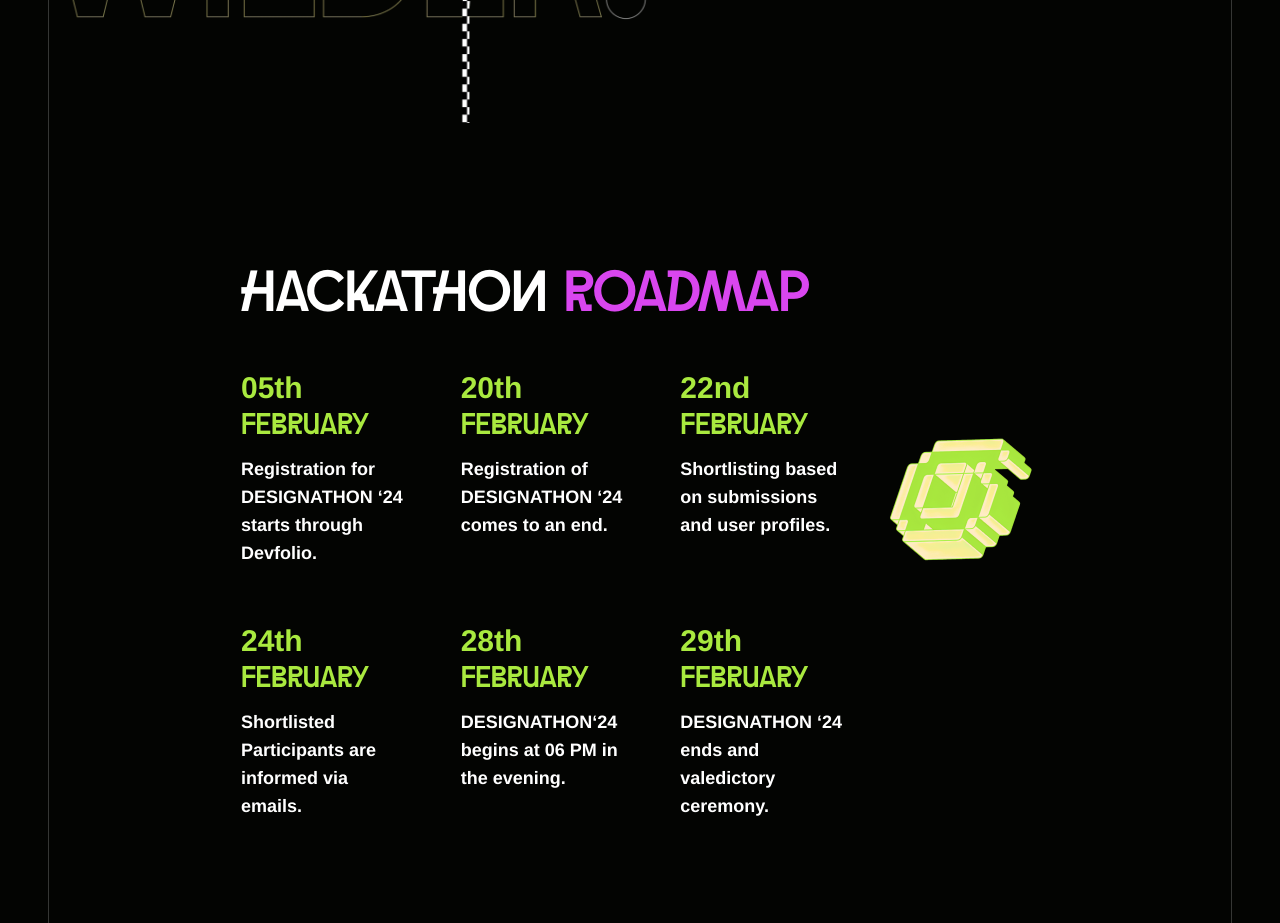
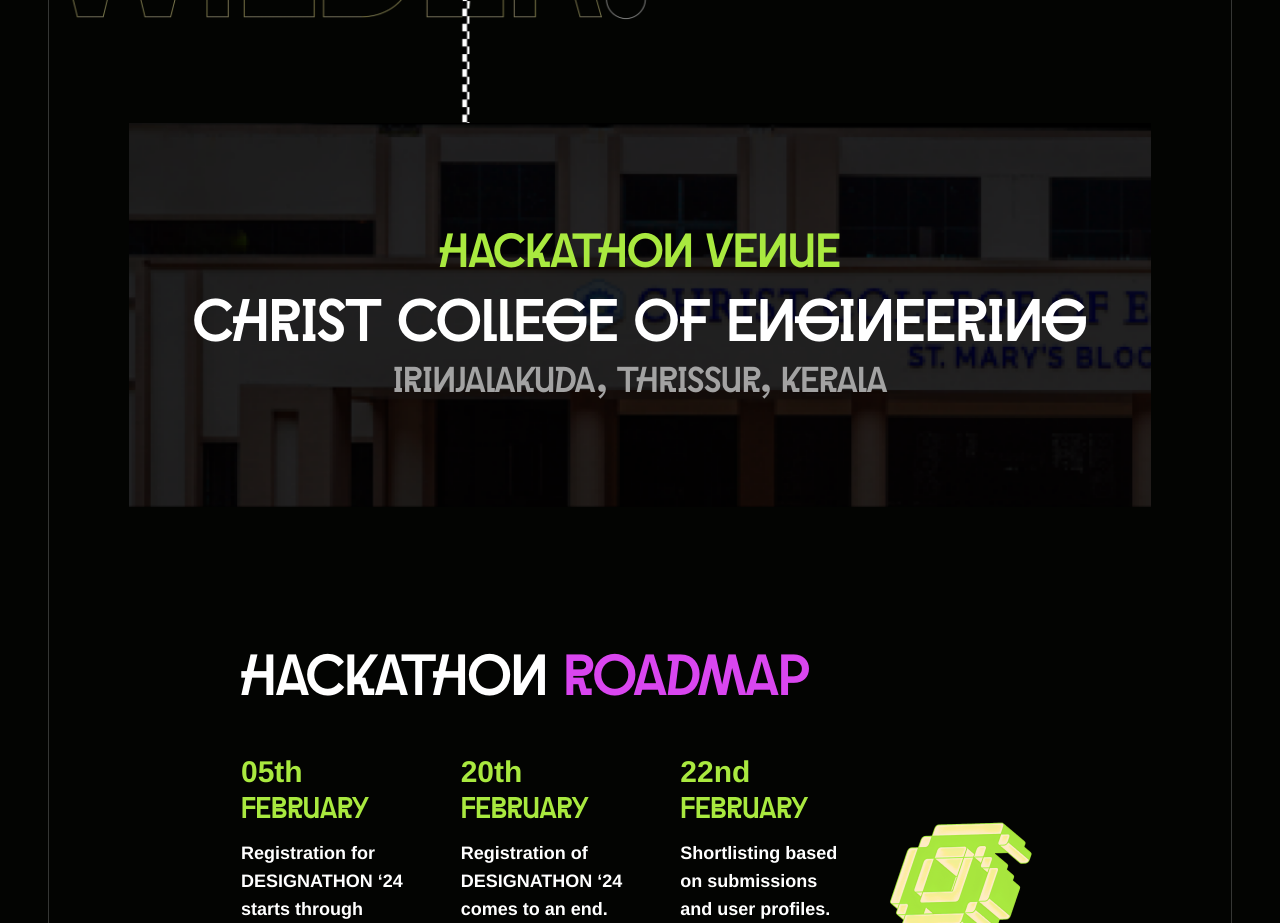
Before and after one commit to dhairya703/finalHackndroid, a Next.js app: page / in a window 1280 px wide. Shown: the part 2120-3043 px from the top of the page. Built offline with nearby package versions, Linux system fonts and the light colour scheme; a web font is replaced by a local one.

Commit message:
added hackathon venue section

```diff
--- a/app/_components/roadmap.tsx
+++ b/app/_components/roadmap.tsx
@@ -4,8 +4,7 @@ const Roadmap = () => {
   const events = [
     {
       date: "05th February",
-			description:
-				"Registration for DESIGNATHON ‘24 starts through Devfolio.",
+      description: "Registration for DESIGNATHON ‘24 starts through Devfolio.",
     },
     {
       date: "20th February",
@@ -30,6 +29,24 @@ const Roadmap = () => {
   ];
   return (
     <div className="h-96 mb-[600px] bg-dark px-4 w-full">
+      <div
+        className="bg-cover w-full h-full bg-black"
+        style={{
+          backgroundImage: "url('/images/college.png')",
+        }}
+      >
+        <div className="h-full flex items-center justify-center text-center font-normal font-secondary">
+          <div>
+            <div className="text-primary text-5xl pb-4">hackathon venue</div>
+            <div className="text-white text-6xl pb-2">
+              christ college of engineering
+            </div>
+            <div className="text-neutral-400 text-4xl">
+              irinjalakuda, thrissur, kerala
+            </div>
+          </div>
+        </div>
+      </div>
       <div className="p-28">
         <div>
           <div className="font-secondary py-4 text-[58px] font-normal">
@@ -45,13 +62,10 @@ const Roadmap = () => {
                   <span className="font-tertiary font-extrabold">
                     {event.date.split(" ")[0] + " "}
                   </span>
-									{event.date.split(" ")[1]}{" "}
-									{event.date.split(" ")[2]}
+                  {event.date.split(" ")[1]} {event.date.split(" ")[2]}
                 </h3>
                 <p className="font-tertiary text-white text-lg">
-									<span className="font-bold">
-										{event.description}
-									</span>
+                  <span className="font-bold">{event.description}</span>
                 </p>
               </div>
             ))}
```
Also changed, not shown: public/images/college.png (added). Lines whose indentation alone changed are shown as unchanged.
